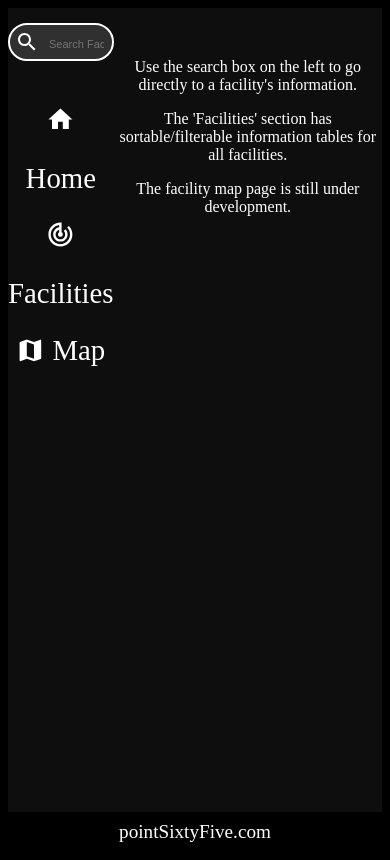
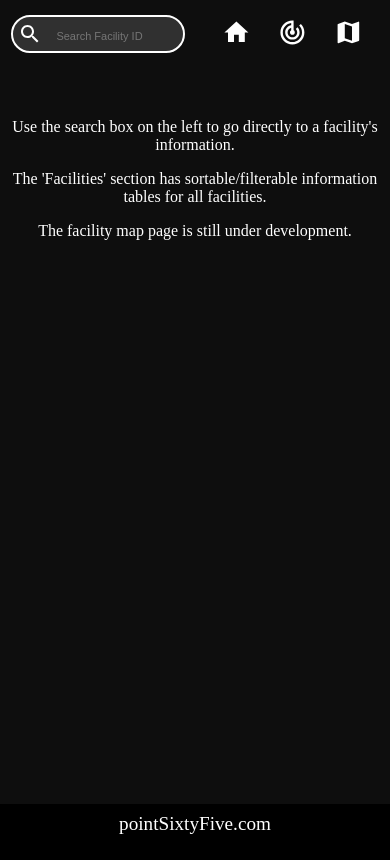
Before and after one commit to mj0730/next-fac-info, a Next.js app: page / in a window 390 px wide. Built offline with nearby package versions, Linux system fonts and the light colour scheme.

Commit message:
styling navbar for mobile

```diff
--- a/components/PageLinks.jsx
+++ b/components/PageLinks.jsx
@@ -17,9 +17,9 @@ const PageLinks = () => {
   return (
     <nav id="page-links">
       <ul>
-        <li><Link href="/"><a onClick={handleClick}><HomeIcon/> Home</a></Link></li>
-        <li> <Link href="/facilities"><a><TrackChangesIcon/> Facilities</a></Link></li>
-        <li><Link href="/map"><a><MapIcon/> Map</a></Link></li>
+        <li><Link href="/"><a onClick={handleClick}><HomeIcon/> <span className="hide-text">Home</span></a></Link></li>
+        <li><Link href="/facilities"><a><TrackChangesIcon/> <span className="hide-text">Facilities</span></a></Link></li>
+        <li><Link href="/map"><a><MapIcon/> <span className="hide-text">Map</span></a></Link></li>
       </ul>
     </nav>
   )
--- a/styles.css
+++ b/styles.css
@@ -1,6 +1,7 @@
 body {
   background-color: #000;
   color: #fff;
+  margin: 0;
 }
 
 /* Main page layout: 2 columns */
@@ -155,3 +156,58 @@ input#facId {
   0% {opacity: 1;}
   100% {opacity: 0; top: -20px}
 }
+
+/* Media Queries */
+/* Phones */
+@media only screen and (max-width: 600px) {
+  .index-grid-container {
+    grid-template-rows: 68px repeat(2, 1fr) 40px;
+  }
+
+  .index-NavColumn {
+    grid-area: 1 / 1 / 2 / 6;;
+    display: flex;
+    flex-direction: row;
+    align-items: center;
+    justify-content: flex-start;
+  }
+
+  .index-DisplayColumn {
+    grid-area: 2 / 1 / 4 / 6;
+  }
+
+  .index-Footer {
+    grid-area : 4 / 1 / 5 / 6;
+    display: flex;
+    align-items: center;
+    justify-content: center;
+    font-size: 1.2em;
+  }
+  #page-links {
+    margin-top: 0;
+  }
+  #page-links ul {
+    display: flex;
+    flex-direction: row;
+    align-items: center;
+    justify-content: space-evenly;
+  }
+
+  #page-link ul li {
+    line-height: normal;
+  }
+
+  #page-links .hide-text {
+    display: none;
+  }
+
+  #search-box {
+    display: flex;
+    justify-content: center;
+    width: 100%;
+  }
+}
+
+/* Tablets */
+
+/* Desktop */
```
